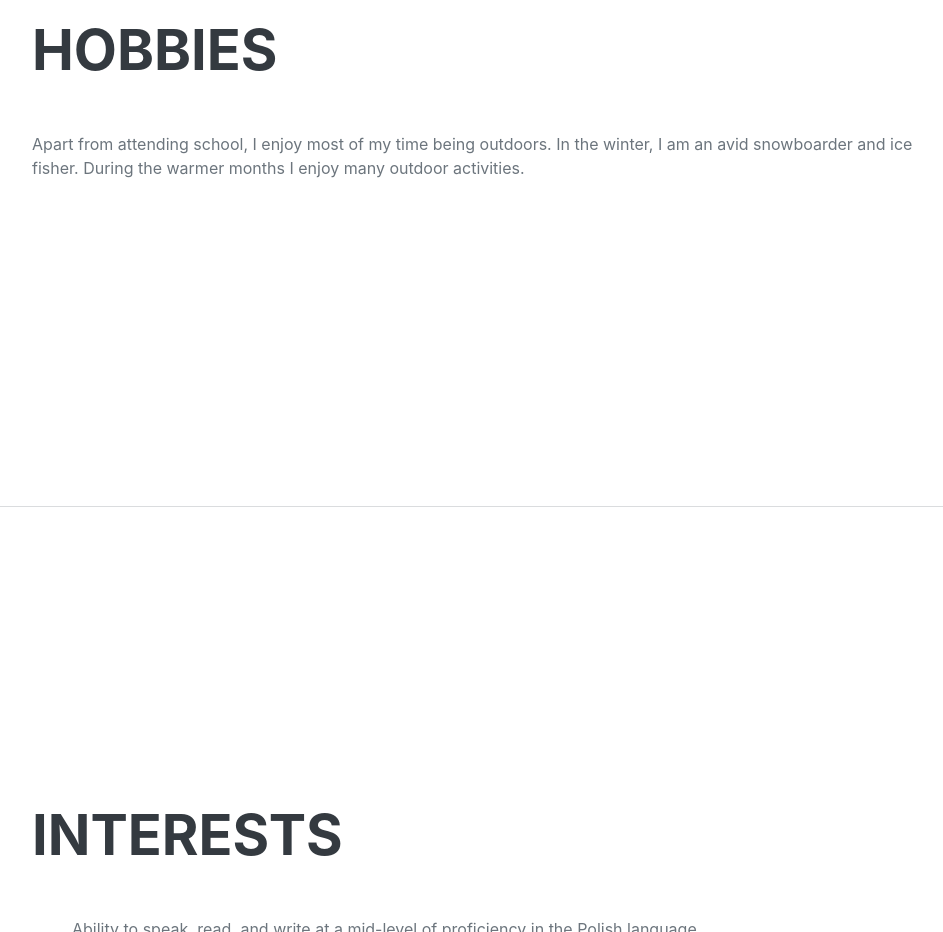
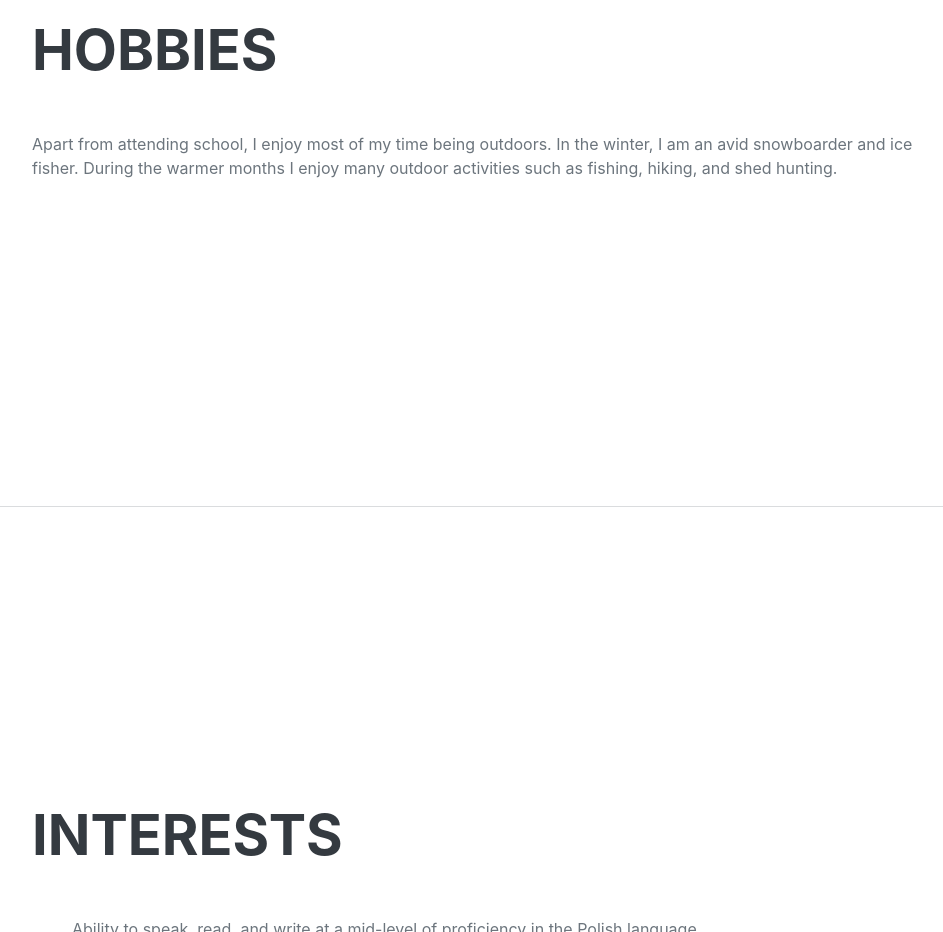
Before and after one commit to asesh16/amyFinal, a plain HTML site: page startbootstrap-resume-gh-pages/resume.html in a window 1280 px wide. Shown: the part 3580-4512 px from the top of the page, without its empty margins (288-1231 px from the left). Drawn offline with nearby package versions, Linux system fonts and the light colour scheme; a web font is replaced by a local one.

Commit message:
Add files via upload

```diff
--- a/startbootstrap-resume-gh-pages/resume.html
+++ b/startbootstrap-resume-gh-pages/resume.html
@@ -163,7 +163,7 @@
             <section class="resume-section" id="interests">
                 <div class="resume-section-content">
                     <h2 class="mb-5">Hobbies</h2>
-                    <p>Apart from attending school, I enjoy most of my time being outdoors. In the winter, I am an avid snowboarder and ice fisher. During the warmer months I enjoy many outdoor activities. </p>
+                    <p>Apart from attending school, I enjoy most of my time being outdoors. In the winter, I am an avid snowboarder and ice fisher. During the warmer months I enjoy many outdoor activities such as fishing, hiking, and shed hunting. </p>
                     <!-- <p class="mb-0">When indoors, I follow a number of sci-fi and fantasy genre movies and television shows, I am an aspiring chef, and I spend a large amount of my free time exploring the latest technology advancements in the front-end web development world.</p> -->
                 </div>
             </section>
```
